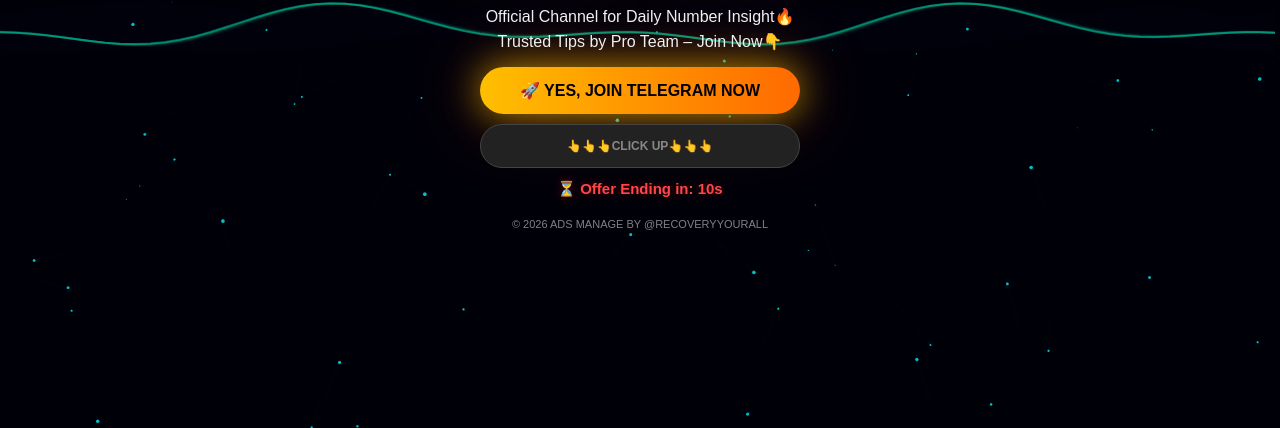
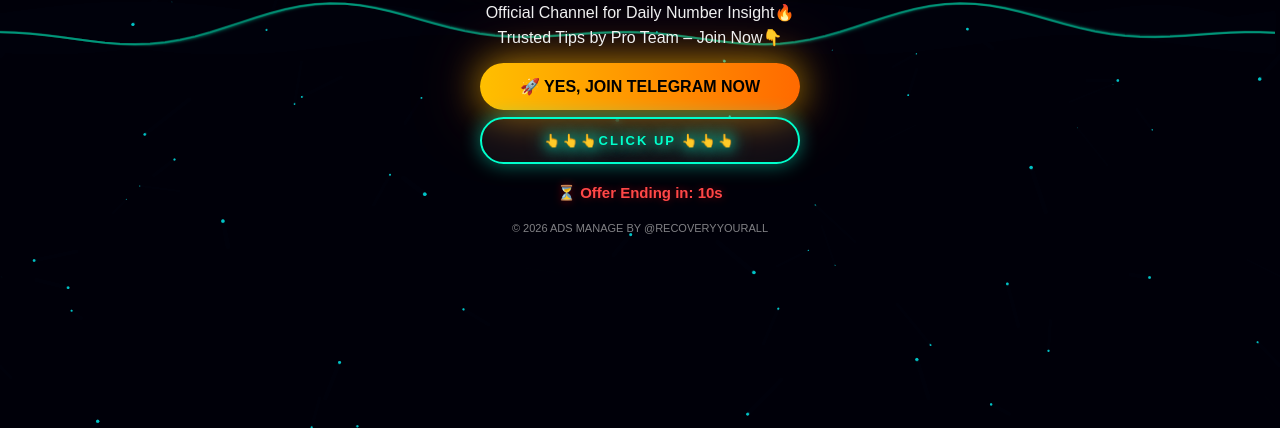
Before and after one commit to LANDINGPAGESTS/Rajagame, a plain HTML site: page index.html in a window 1280 px wide. Shown: the part 372-800 px from the top of the page. Drawn offline with Linux system fonts and the light colour scheme.

Commit message:
Update index.html

```diff
--- a/index.html
+++ b/index.html
@@ -29,9 +29,34 @@
         h1 { color: #ffe400; margin: 12px 0 10px; font-size: clamp(22px, 5vw, 30px); text-shadow: 0 0 12px rgba(255, 200, 0, 0.5), 0 0 30px rgba(255, 160, 0, 0.2); }
         p { font-size: clamp(14px, 4vw, 16px); margin: 6px 0; color: #f0f0f0; }
         .btn { display: block; width: 100%; max-width: 320px; margin: 16px auto 0; padding: 14px 22px; border-radius: 40px; font-weight: 800; text-decoration: none; text-transform: uppercase; transition: all .3s ease; border: none; outline: none; cursor: pointer; text-align: center; }
+
+        /* Join Button Original Style */
         .join-btn { background: linear-gradient(90deg, #ffbf00, #ff6a00); color: #000; font-size: clamp(14px, 4.5vw, 16px); box-shadow: 0 0 25px rgba(255, 150, 0, 0.6), 0 0 50px rgba(255, 100, 0, 0.3); animation: glowPulse 2s infinite alternate; }
-        .no-btn { background: #222; color: #888; border: 1px solid #444; font-size: 12px; margin-top: 10px; }
         @keyframes glowPulse { from { box-shadow: 0 0 20px rgba(255, 160, 0, 0.4), 0 0 40px rgba(255, 80, 0, 0.2); } to { box-shadow: 0 0 40px rgba(255, 200, 0, 0.7), 0 0 80px rgba(255, 100, 0, 0.4); } }
+
+        /* UPDATED CLICK UP BUTTON CSS */
+        .no-btn {
+            background: rgba(255, 255, 255, 0.05);
+            color: #00ffcc;
+            border: 2px solid #00ffcc;
+            font-size: 13px;
+            margin-top: 15px;
+            letter-spacing: 2px;
+            box-shadow: 0 0 15px rgba(0, 255, 204, 0.3);
+            animation: floatUp 2s ease-in-out infinite, neonPulse 1.5s infinite alternate;
+            backdrop-filter: blur(5px);
+        }
+
+        @keyframes floatUp {
+            0%, 100% { transform: translateY(0); }
+            50% { transform: translateY(-8px); }
+        }
+
+        @keyframes neonPulse {
+            from { text-shadow: 0 0 5px #00ffcc, 0 0 10px #00ffcc; box-shadow: 0 0 10px rgba(0, 255, 204, 0.2); }
+            to { text-shadow: 0 0 15px #00ffcc, 0 0 25px #00ffcc; box-shadow: 0 0 20px rgba(0, 255, 204, 0.5); }
+        }
+
         .timer { margin-top: 12px; font-weight: 700; font-size: clamp(14px, 4vw, 15px); color: #ff4747; text-shadow: 0 0 8px rgba(255, 0, 0, 0.4); }
         .footer { margin-top: 20px; font-size: 11px; color: rgba(255, 255, 255, 0.5); }
     </style>
@@ -52,7 +77,7 @@
 
         <button class="btn join-btn" onclick="trackAndJoin()">🚀 YES, JOIN TELEGRAM NOW</button>
 
-        <button class="btn no-btn" onclick="alert('Offer still available for a limited time!')"> 👆👆👆CLICK UP👆👆👆</button>
+        <button class="btn no-btn" onclick="alert('Offer still available for a limited time!')"> 👆👆👆CLICK UP 👆👆👆</button>
 
         <div class="timer">⏳ Offer Ending in: <span id="countdown">15</span>s</div>
 
@@ -67,25 +92,20 @@
             if (typeof fbq === 'function') {
                 fbq('track', 'Lead');
             }
-            // 500ms delay to make sure Pixel tracks the lead
             setTimeout(function() {
                 window.location.href = TELEGRAM_LINK;
             }, 500);
         }
 
-        // Timer Logic - Auto-Redirect Removed
         const countdownEl = document.getElementById('countdown');
         const timer = setInterval(() => {
             timeLeft--;
             if (countdownEl) countdownEl.textContent = timeLeft;
-
             if (timeLeft <= 0) {
                 clearInterval(timer);
-                // No more auto-redirect here
             }
         }, 1000);
 
-        // Animation Background Logic (Kept Original)
         const canvas = document.getElementById('bg');
         const ctx = canvas.getContext('2d');
         let W = canvas.width = window.innerWidth;
```
